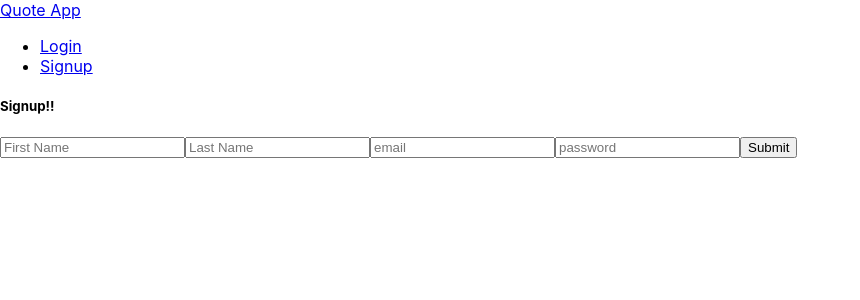
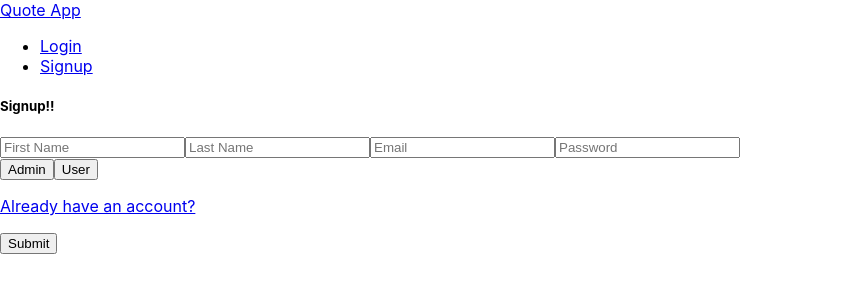
Before and after one commit to sairam0424/Student-Management-System, a React (Create React App) app in the folder frontend/: page /signup in a window 1280 px wide. Shown: the top 300 px of the page, without its empty margins (0-860 px from the left). Built offline with nearby package versions, Linux system fonts and the light colour scheme.

Commit message:
feat(frontend):added apollo-client-server and signup mutation wrapped around the entire app around apolloclient,inmemorycache,apolloprovider using the client url and added the signup mutation using the useMutation

```diff
--- /dev/null
+++ b/frontend/src/gqlopertions/mutations.js
@@ -0,0 +1,9 @@
+import { gql } from '@apollo/client';
+
+export const SIGNUP_USER = gql`
+    mutation signupUser($userNew: UserInput!) {
+        signupUser(userNew: $userNew) {
+            firstName
+        }
+    }
+`;
--- a/frontend/src/index.js
+++ b/frontend/src/index.js
@@ -4,11 +4,23 @@ import './index.css';
 import App from './App';
 import reportWebVitals from './reportWebVitals';
 import {BrowserRouter} from 'react-router-dom'
+import {
+  ApolloClient,
+  InMemoryCache,
+  ApolloProvider,
+} from "@apollo/client";
+const client = new ApolloClient({
+  uri: 'http://localhost:4000',
+  cache: new InMemoryCache()
+});
+
 const root = ReactDOM.createRoot(document.getElementById('root'));
 root.render(
   <React.StrictMode>
   <BrowserRouter>
+  <ApolloProvider client={client}>
     <App />
+    </ApolloProvider>
     </BrowserRouter>
   </React.StrictMode>
 );
--- a/frontend/src/pages/Home.js
+++ b/frontend/src/pages/Home.js
@@ -3,7 +3,6 @@ import React from 'react'
 function Home() {
   return (
     <div>
-    <h1>Home Page </h1>
 
     </div>
   )
--- a/frontend/src/pages/Signup.js
+++ b/frontend/src/pages/Signup.js
@@ -1,27 +1,54 @@
-import React, { useState } from "react";
+import React, { useState } from 'react';
+import { Link } from 'react-router-dom';
+import { useMutation } from '@apollo/client';
+import { SIGNUP_USER } from '../gqlopertions/mutations';
 
 export default function Signup() {
-  const [formData, setFormData] = useState({});
+    const [formData, setFormData] = useState({
+        firstName: '',
+        lastName: '',
+        email: '',
+        password: '',
+        role: 'user' // Default role
+    });
+    const [signupUser, { data, loading, error }] = useMutation(SIGNUP_USER);
+
+    if (loading) return <h1>Loading</h1>;
 
     const handleChange = (e) => {
         setFormData({
             ...formData,
-      [e.target.name]: e.target.value,
+            [e.target.name]: e.target.value
+        });
+    };
+    const handleRoleChange = (role) => {
+        setFormData({
+            ...formData,
+            role
+        });
+    };
+    const handleSubmit = (e) => {
+        e.preventDefault();
+        signupUser({
+            variables: {
+                userNew: formData
+            }
         });
     };
 
-  const handleSubmit = (e) => {
-    e.preventDefault();
-    console.log(formData);
-  };
     return (
         <div className="container my-container">
+            {error && <div className="red card-panel">{error.message}</div>}
+            {data && data.user && (
+                <div className="green card-panel">{data.user.firstName} is SignedUp. You can login now!</div>
+            )}
             <h5>Signup!!</h5>
             <form onSubmit={handleSubmit}>
                 <input
                     type="text"
                     placeholder="First Name"
                     name="firstName"
+                    value={formData.firstName}
                     onChange={handleChange}
                     required
                 />
@@ -29,26 +56,46 @@ export default function Signup() {
                     type="text"
                     placeholder="Last Name"
                     name="lastName"
+                    value={formData.lastName}
                     onChange={handleChange}
                     required
                 />
                 <input
                     type="email"
-          placeholder="email"
+                    placeholder="Email"
                     name="email"
+                    value={formData.email}
                     onChange={handleChange}
                     required
                 />
                 <input
                     type="password"
-          placeholder="password"
+                    placeholder="Password"
                     name="password"
+                    value={formData.password}
                     onChange={handleChange}
                     required
                 />
-        <button className="btn #673ab7 deep-purple" type="submit">
-          Submit
+                <div className="signup-role-buttons">
+                        <button
+                            type="button"
+                            onClick={() => handleRoleChange('admin')}
+                            className={`signup-role-button ${formData.role === 'admin' ? 'active' : ''}`}
+                        >
+                            Admin
                         </button>
+                        <button
+                            type="button"
+                            onClick={() => handleRoleChange('user')}
+                            className={`signup-role-button ${formData.role === 'user' ? 'active' : ''}`}
+                        >
+                            User
+                        </button>
+                    </div>
+                <Link to="/login">
+                    <p>Already have an account?</p>
+                </Link>
+                <button className="btn #673ab7 deep-purple" type="submit">Submit</button>
             </form>
         </div>
     );
```
Also changed, not shown: 1 other file (tests, documents, lock files or other folders). Lines whose indentation alone changed are shown as unchanged.
